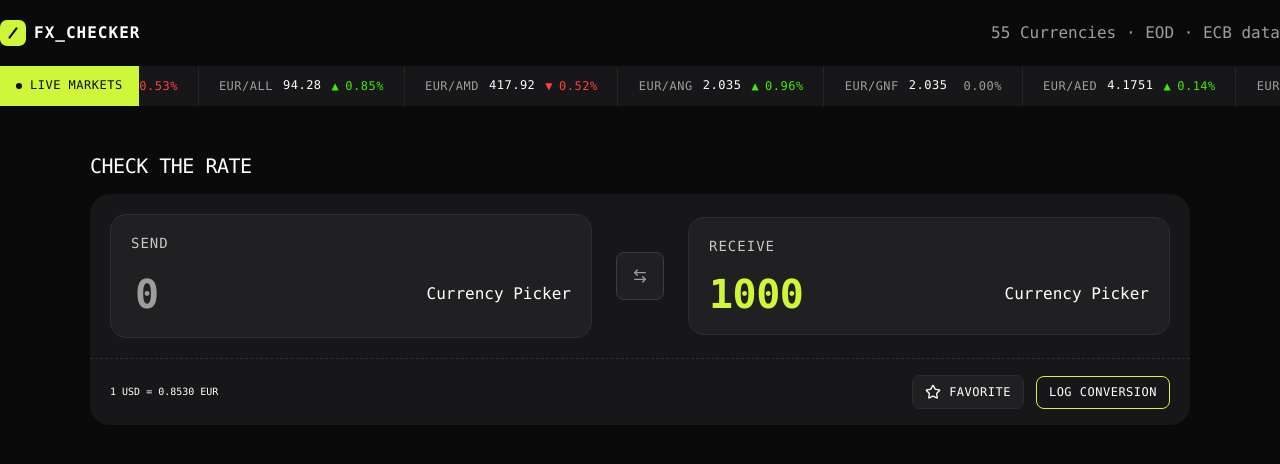
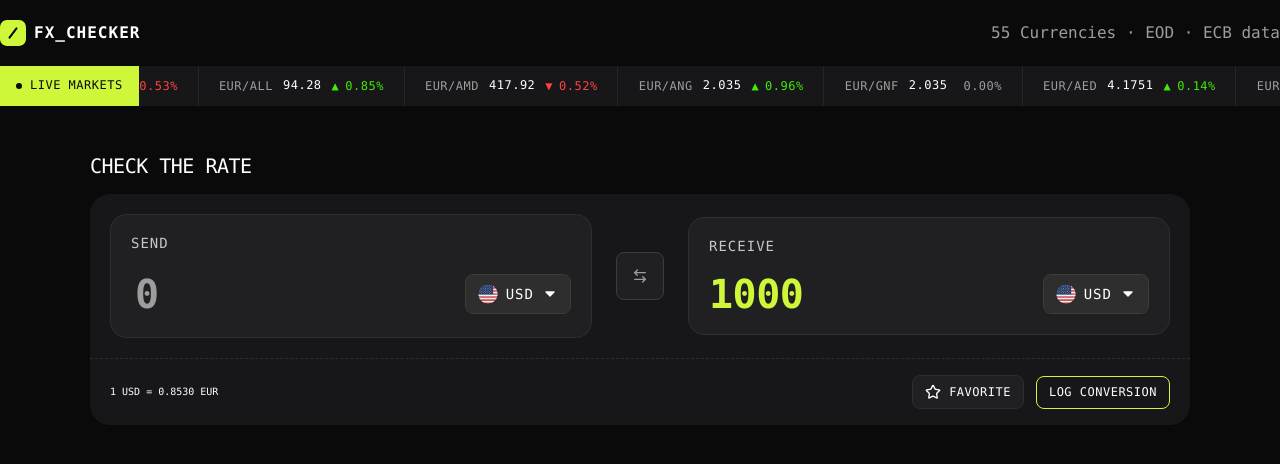
Before and after one commit to SouleymaneSy7/fem-fx-checker-hackaton, a Next.js app: page / in a window 1280 px wide. Shown: the top 464 px of the page. Built offline with nearby package versions, Linux system fonts and the light colour scheme.

Commit message:
feat(converter): add state management and wire CurrencyPicker into ConverterTop

```diff
--- a/src/components/features/converter/converter-top.tsx
+++ b/src/components/features/converter/converter-top.tsx
@@ -1,10 +1,18 @@
+"use client";
+import * as React from "react";
+
 import Container from "@/components/common/container";
 import Title from "@/components/common/title";
 import { ArrowLeftRightIcon } from "@/components/icons";
+import CurrencyPicker from "@/components/shared/currency-picker";
 import NumericInput from "@/components/shared/numeric-input";
 import { Button } from "@/components/ui/button";
+import { PLACEHOLDER_CURRENCIES } from "@/utils/placeholder";
 
 const ConverterTop = () => {
+  const [sendCurrency, setSendCurrency] = React.useState("USD");
+  const [receiveCurrency, setReceiveCurrency] = React.useState("USD");
+
   return (
     <Container className="w-full bg-card rounded-t-20 p-step-200 flex flex-col items-center justify-center gap-step-200 md:p-step-250 md:flex-row md:gap-step-300">
       <div className="w-full bg-neutral-600 border border-neutral-500 flex flex-col gap-step-200 p-step-200 rounded-16 md:p-step-250 md:gap-step-250">
@@ -15,7 +23,12 @@ const ConverterTop = () => {
         <div className="flex items-center justify-between gap-step-100">
           <NumericInput />
 
-          <p>Currency Picker</p>
+          <CurrencyPicker
+            label="Send Currency"
+            value={sendCurrency}
+            onValueChange={setSendCurrency}
+            currencies={PLACEHOLDER_CURRENCIES}
+          />
         </div>
       </div>
 
@@ -29,9 +42,14 @@ const ConverterTop = () => {
         </Title>
 
         <div className="flex items-center justify-between gap-step-100">
-          <p className="preset-1 text-primary">1000</p>
+          <p className="preset-1 uppercase text-primary">1000</p>
 
-          <p>Currency Picker</p>
+          <CurrencyPicker
+            label="Receive Currency"
+            value={receiveCurrency}
+            onValueChange={setReceiveCurrency}
+            currencies={PLACEHOLDER_CURRENCIES}
+          />
         </div>
       </div>
     </Container>
```
